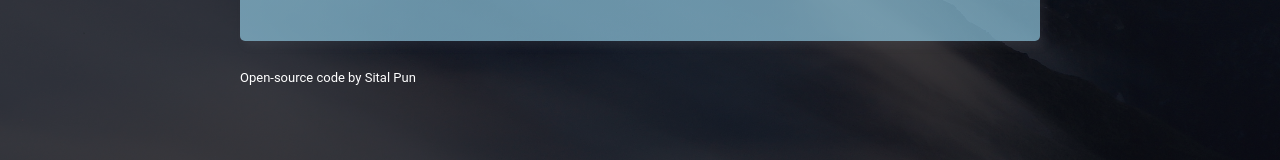
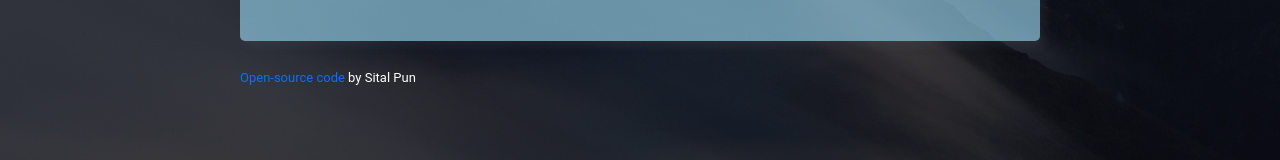
Before and after one commit to spun21m/weather-react-project, a React (Create React App) app: page / in a window 1280 px wide. Shown: the part 524-684 px from the top of the page. Built offline with nearby package versions, Linux system fonts and the light colour scheme.

Commit message:
github link added

```diff
--- a/src/Weather.js
+++ b/src/Weather.js
@@ -99,7 +99,16 @@ export default function Weather() {
           </div>
         </div>
         <br />
-        <small class="github-link">Open-source code by Sital Pun</small>
+        <small class="github-link">
+          <a
+            href="https://github.com/spun21m/weather-react-project"
+            target="_blank"
+            rel="noreferrer"
+          >
+            Open-source code
+          </a>{" "}
+          by Sital Pun
+        </small>
       </div>
     </div>
   );
```
